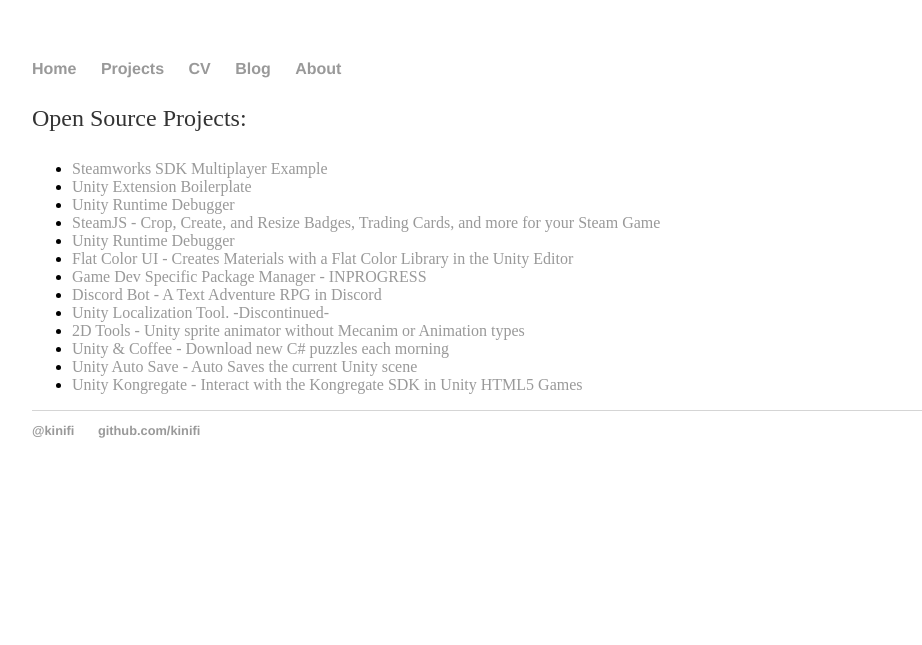
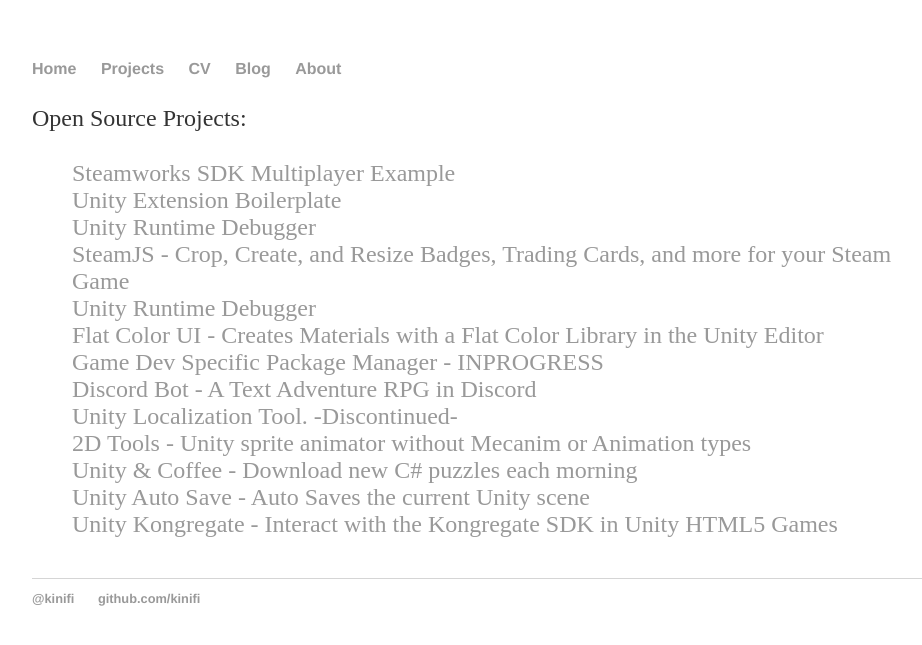
Before and after one commit to kinifi/kinifi.github.io, a Jekyll site: the page built from projects/index.html, in a window 1280 px wide. Shown: the top 645 px of the page, without its empty margins (160-1082 px from the left). Built offline with Jekyll 4.4.1, drawn with Linux system fonts in a browser that asks for light colours.

Commit message:
Update index.html

```diff
--- a/projects/index.html
+++ b/projects/index.html
@@ -3,9 +3,9 @@
 title: Christopher Figueroa
 ---
 
-	<div class="posts">
+	<div class="cv">
 		<p>Open Source Projects: </p>
-		<ul class="contacts">
+		<ul class="posts">
 			<li><a href="https://github.com/kinifi/Steamworks-Multiplayer-Example">Steamworks SDK Multiplayer Example</a></li>
 			<li><a href="https://github.com/kinifi/unity-extension-boilerplate">Unity Extension Boilerplate</a></li>
 			<li><a href="https://github.com/kinifi/Unity-Runtime-Debugger">Unity Runtime Debugger</a></li>
```
